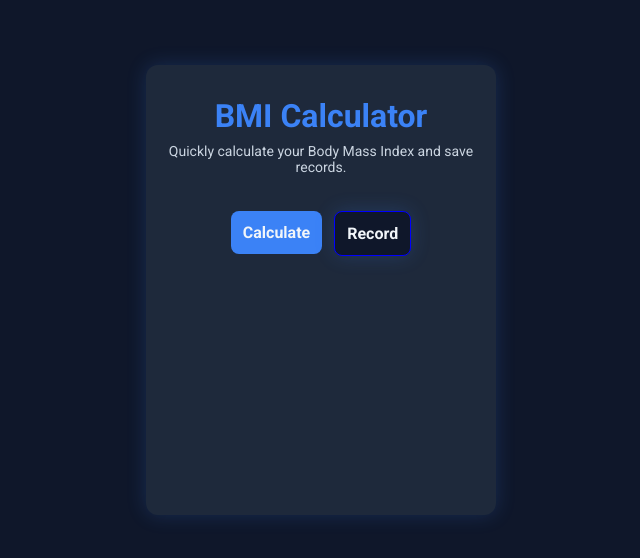
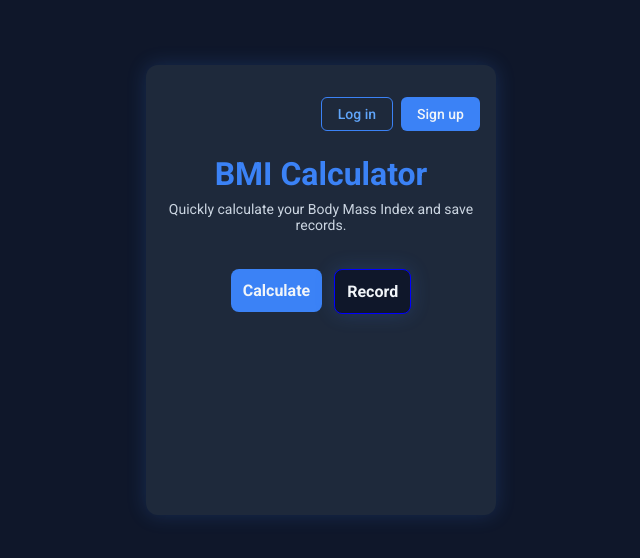
Before and after one commit to ThetThetSu/BMIcalculator, a React (Vite) app: page / in a window 1280 px wide. Shown: the part 110-668 px from the top of the page, without its empty margins (319-959 px from the left). Built offline with nearby package versions, Linux system fonts and the light colour scheme.

Commit message:
Add authentication buttons for login and signup on Home page; enhance Logout API with user verification

```diff
--- a/src/Home.jsx
+++ b/src/Home.jsx
@@ -1,9 +1,24 @@
 import React from "react";
-import { Link } from "react-router-dom";
+import { Link, useNavigate } from "react-router-dom";
 
 const Home = () => {
+  const navigate = useNavigate();
   return (
     <div className="container">
+      <div className="auth-buttons">
+        <button
+          className="auth-btn login-btn"
+          onClick={() => navigate("/login")}
+        >
+          Log in
+        </button>
+        <button
+          className="auth-btn signup-btn"
+          onClick={() => navigate("/registration")}
+        >
+          Sign up
+        </button>
+      </div>
       <h1>BMI Calculator</h1>
       <p>Quickly calculate your Body Mass Index and save records.</p>
 
--- a/src/index.css
+++ b/src/index.css
@@ -185,6 +185,45 @@ button:hover {
   font-size: 14px;
 }
 
+.auth-buttons {
+  display: flex;
+  justify-content: flex-end;
+  gap: 8px;
+  margin-bottom: 1.5rem;
+}
+
+.auth-btn {
+  padding: 0.5rem 1rem;
+  font-size: 14px;
+  font-weight: 500;
+  border: none;
+  border-radius: 6px;
+  cursor: pointer;
+  transition: all 0.2s ease;
+  margin-top: 0;
+}
+
+.login-btn {
+  background-color: transparent;
+  color: #60a5fa;
+  border: 1px solid #3b82f6;
+}
+
+.login-btn:hover {
+  background-color: rgba(59, 130, 246, 0.1);
+  color: #93c5fd;
+  border-color: #60a5fa;
+}
+
+.signup-btn {
+  background-color: #3b82f6;
+  color: #f1f5f9;
+}
+
+.signup-btn:hover {
+  background-color: #60a5fa;
+}
+
 /* .wh-container {
   display: flex;
   justify-content: space-between;
```
Also changed, not shown: 1 other file (tests, documents, lock files or other folders).
